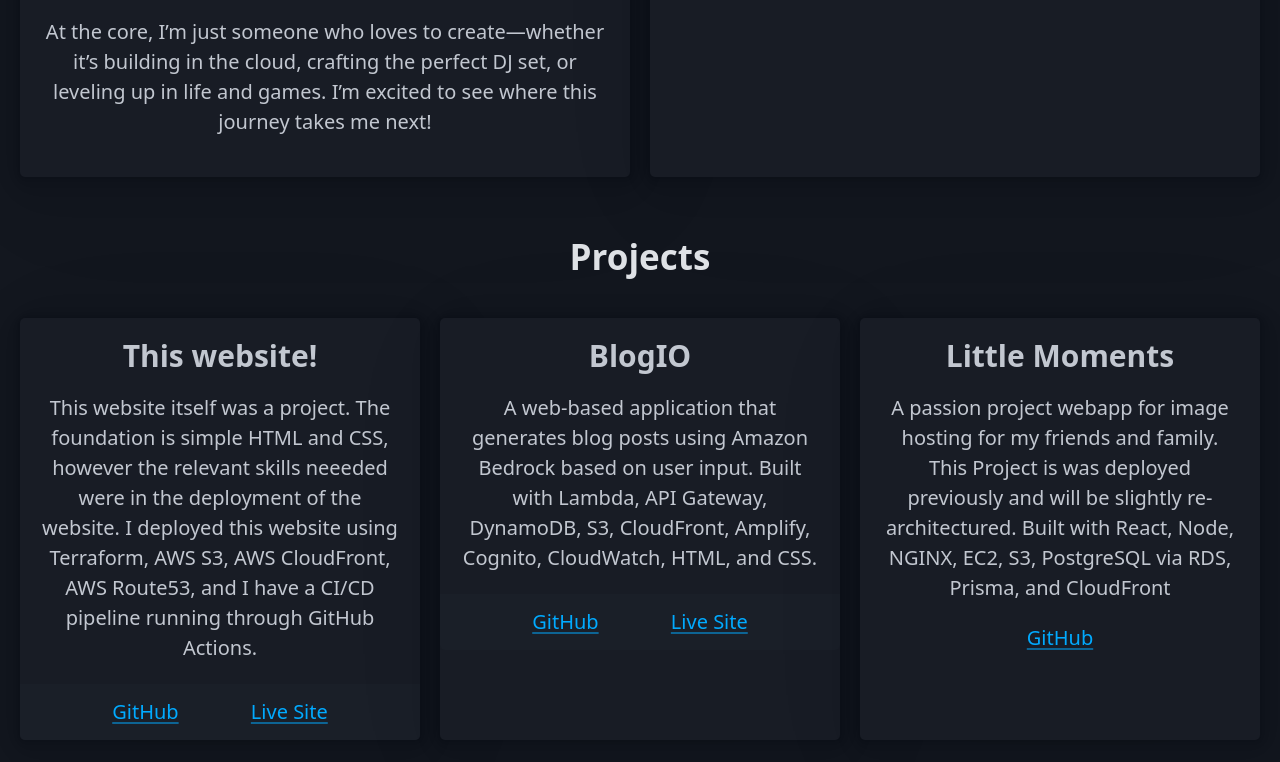
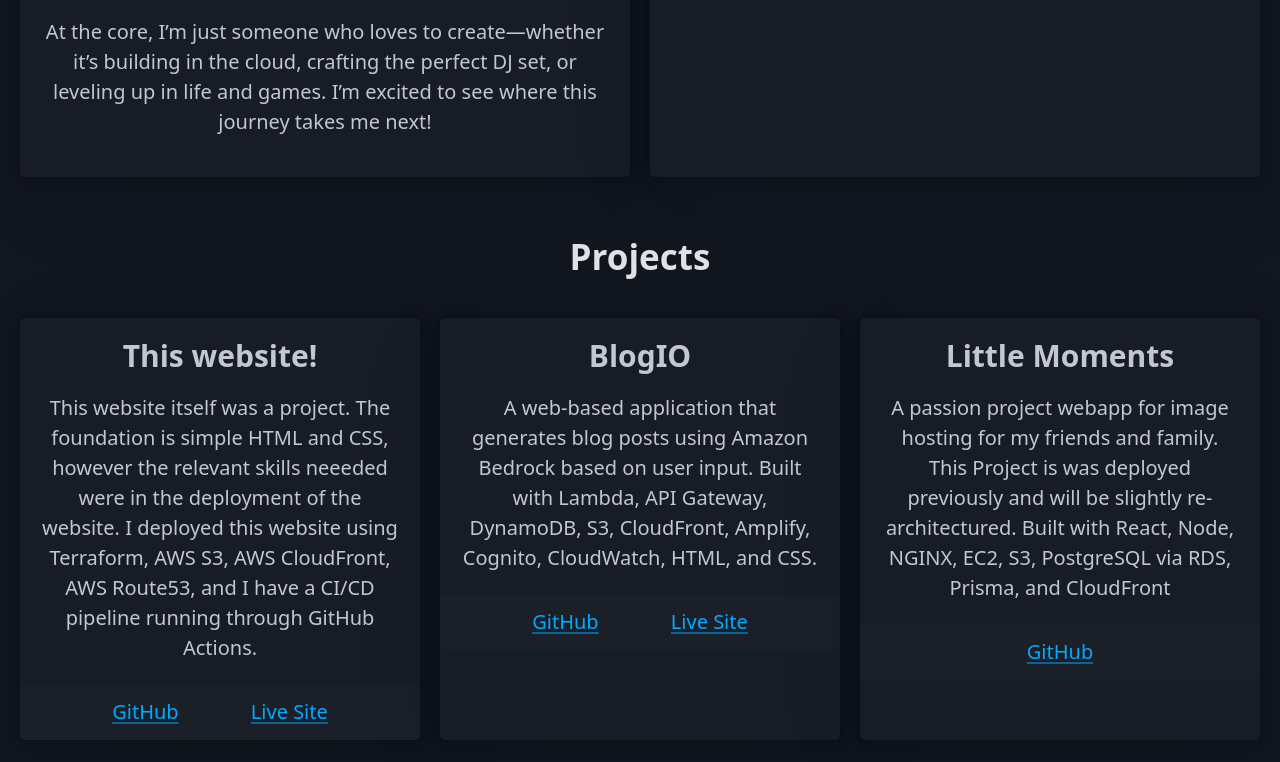
Before and after one commit to AJMerr/ajmerr.com, a plain HTML site: page index.html in a window 1280 px wide. Shown: the part 1513-2275 px from the top of the page. Drawn offline with nearby package versions, Linux system fonts and the light colour scheme.

Commit message:
Corrected footer tag in Little Moment's project card.

```diff
--- a/index.html
+++ b/index.html
@@ -80,9 +80,9 @@
               <p>
                 A passion project webapp for image hosting for my friends and family. This Project is was deployed previously and will be slightly re-architectured. Built with React, Node, NGINX, EC2, S3, PostgreSQL via RDS, Prisma, and CloudFront
               </p>
-              <foot id="projectFooter">
+              <footer id="projectFooter">
                 <a href="https://github.com/AJMerr/little-moments">GitHub</a>
-              </foot>
+              </footer>
             </article>
           </div>
         </section>
```
